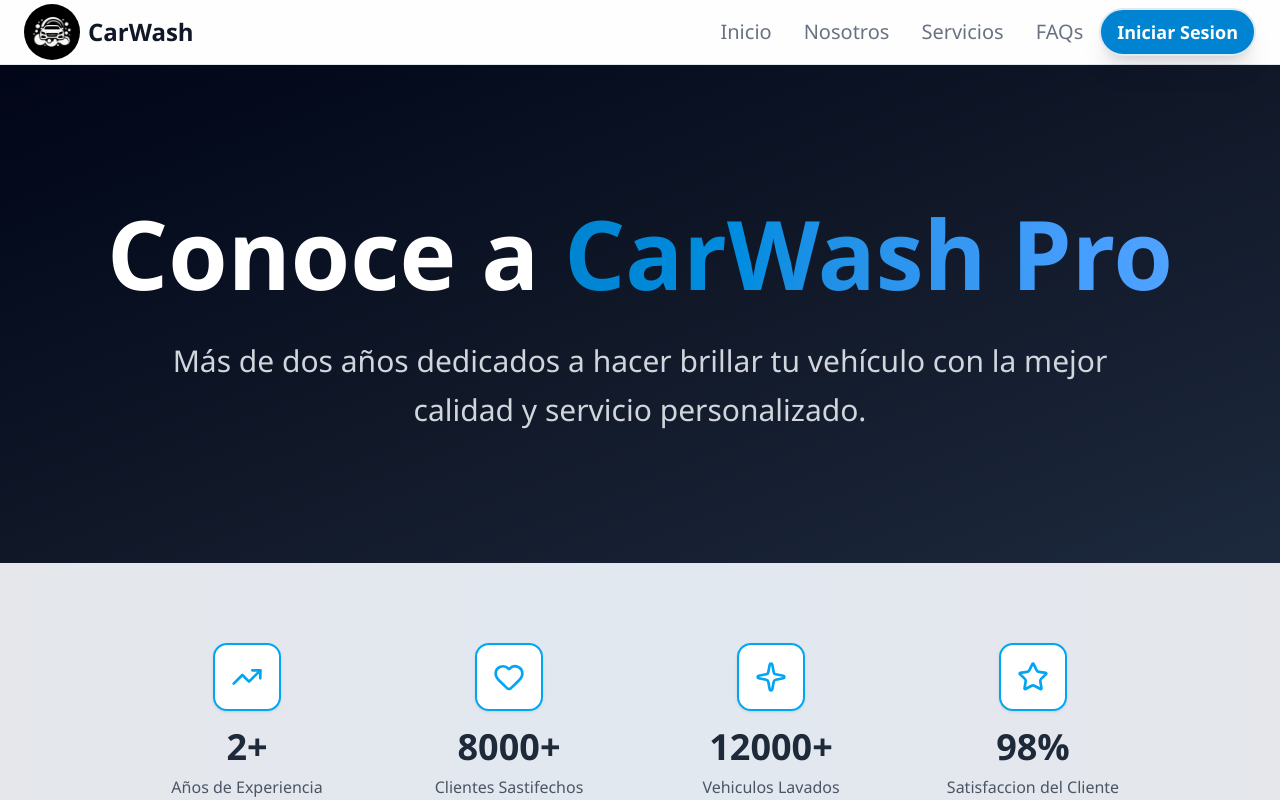
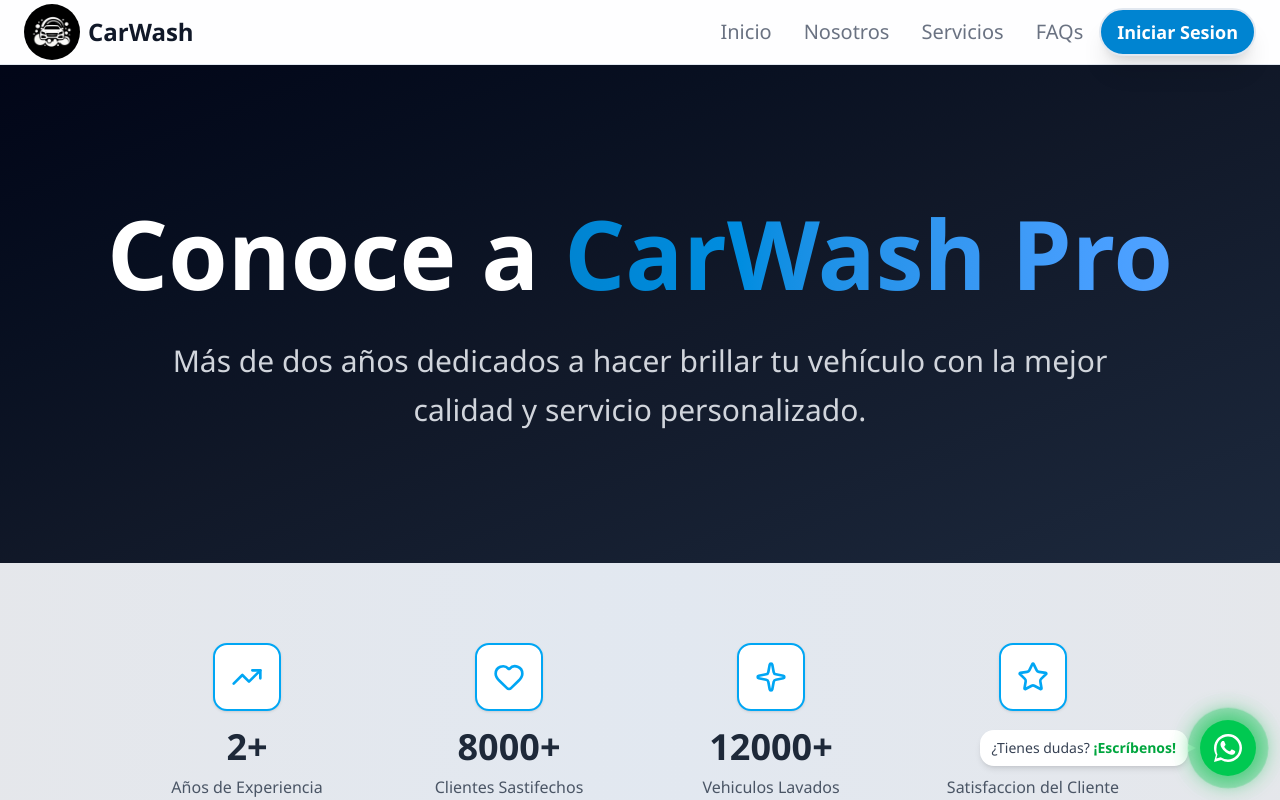
Before and after one commit to gerald-gv/CarWash-web, a React (Vite) app: page /nosotros in a window 1280 px wide. Shown: the top 800 px of the page. Built offline with nearby package versions, Linux system fonts and the light colour scheme.

Commit message:
Boton de Whatsapp Flotante añadido / Boton de Whatsapp en FAQs

```diff
--- /dev/null
+++ b/src/components/WhatsappButton.jsx
@@ -0,0 +1,45 @@
+import React from 'react'
+
+const WhatsappButton = () => {
+
+    const numero = import.meta.env.VITE_PHONE;
+    const mensaje = "Hola, quiero más informacion de los servicios."
+    const url = `https://wa.me/${numero}?text=${encodeURIComponent(mensaje)}`
+
+
+    return (
+        <div className='fixed bottom-6 right-6 z-50 flex items-center gap-3'>
+
+            {/* Mensaje flotante */}
+            <div className="relative hidden sm:flex items-center">
+                <div className="bg-white text-gray-700 px-3 py-2 rounded-xl shadow-md text-sm font-medium">
+                    ¿Tienes dudas? <span className="text-green-600 font-semibold">¡Escríbenos!</span>
+                </div>
+                {/* Triángulo apuntando al botón */}
+                <div className="absolute left-full top-1/2 transform -translate-y-1/2 w-0 h-0 border-l-8 border-l-white border-t-4 border-t-transparent border-b-4 border-b-transparent"></div>
+            </div>
+
+            <a href={url} rel="noopener noreferrer" target='_blank'>
+                <div className='relative w-14 h-14'>
+
+                    {/* Efecto radar */}
+                    <span className="absolute inset-0 rounded-full bg-green-500 opacity-75 animate-ping" style={{ animationDuration: "2.5s" }}></span>
+                    <span className="absolute inset-0 rounded-full bg-green-500 opacity-50 animate-ping" style={{ animationDuration: "2.5s", animationDelay: "1.25s" }}></span>
+
+
+                    {/* Botón principal */}
+                    <div className='relative w-14 h-14 rounded-full grid place-items-center bg-green-500 shadow-[0_0_20px_8px_rgba(34,197,94,0.7)] hover:scale-125 hover:bg-green-700 transition-all duration-300'>
+
+                        <svg xmlns="http://www.w3.org/2000/svg" viewBox="0 0 24 24" fill="white" className="w-7 h-7">
+
+                            <path d="M20.52 3.48A11.77 11.77 0 0012 0C5.37 0 0 5.37 0 12c0 2.12.55 4.15 1.6 5.95L0 24l6.22-1.63A11.92 11.92 0 0012 24c6.63 0 12-5.37 12-12 0-3.17-1.23-6.17-3.48-8.52zM12 21.82c-2.07 0-4.1-.55-5.88-1.6l-.42-.25-3.68.96.98-3.58-.26-.43A9.8 9.8 0 012.18 12c0-5.42 4.4-9.82 9.82-9.82 2.63 0 5.1 1.02 6.96 2.88A9.79 9.79 0 0121.82 12c0 5.42-4.4 9.82-9.82 9.82zm5.66-7.48c-.31-.16-1.84-.91-2.13-1.02-.29-.11-.5-.16-.71.16-.21.31-.82 1.02-1.01 1.23-.19.21-.37.23-.68.08-.31-.16-1.31-.48-2.5-1.52-.92-.82-1.54-1.84-1.72-2.15-.18-.31-.02-.48.14-.63.14-.14.31-.37.47-.55.16-.18.21-.31.31-.52.1-.21.05-.39-.03-.55-.08-.16-.71-1.72-.97-2.36-.25-.6-.5-.51-.71-.52h-.61c-.21 0-.55.08-.84.39-.29.31-1.1 1.08-1.1 2.63 0 1.55 1.12 3.05 1.28 3.26.16.21 2.19 3.35 5.32 4.7.74.32 1.31.51 1.76.65.74.24 1.41.21 1.94.13.59-.09 1.84-.75 2.1-1.48.26-.73.26-1.35.18-1.48-.08-.13-.29-.21-.6-.37z" />
+
+                        </svg>
+                    </div>
+                </div>
+            </a>
+        </div>
+    )
+}
+
+export default WhatsappButton
--- a/src/pages/FAQs.jsx
+++ b/src/pages/FAQs.jsx
@@ -3,6 +3,11 @@ import { Accordion } from '@/components/ui/accordion'
 import React from 'react'
 
 const FAQs = () => {
+
+  const numero = import.meta.env.VITE_PHONE
+  const mensaje = "Hola, quiero más información sobre los servicios."
+  const url = `https://wa.me/${numero}?text=${encodeURIComponent(mensaje)}`
+
   return (
     <section className='w-full py-12 md:py-32'>
       <div className='container px-4 md:px-6 mx-auto'>
@@ -14,13 +19,28 @@ const FAQs = () => {
             <p className='max-w-[900px] text-muted-foreground md:text-xl/relaxed' data-aos="fade-up" data-aos-delay="150">
               Encontraras las preguntas más comunes acerca de nuestro servicio de autolavado. Si tienes alguna otra consulta, contactanos mediante Whatsapp!
             </p>
+
+            {/* Boton Whatsapp */}
+            <div data-aos="fade-up" data-aos-delay="150">
+
+              <a href={url} target="_blank" rel="noopener noreferrer"
+                className="inline-flex items-center px-6 py-3 mt-6 text-white font-semibold bg-green-500 hover:bg-green-600 rounded-full shadow-lg transition-colors duration-300">
+                <svg xmlns="http://www.w3.org/2000/svg" viewBox="0 0 24 24" fill="white" className="w-6 h-6 mr-2">
+
+                  <path d="M20.52 3.48A11.77 11.77 0 0012 0C5.37 0 0 5.37 0 12c0 2.12.55 4.15 1.6 5.95L0 24l6.22-1.63A11.92 11.92 0 0012 24c6.63 0 12-5.37 12-12 0-3.17-1.23-6.17-3.48-8.52zM12 21.82c-2.07 0-4.1-.55-5.88-1.6l-.42-.25-3.68.96.98-3.58-.26-.43A9.8 9.8 0 012.18 12c0-5.42 4.4-9.82 9.82-9.82 2.63 0 5.1 1.02 6.96 2.88A9.79 9.79 0 0121.82 12c0 5.42-4.4 9.82-9.82 9.82zm5.66-7.48c-.31-.16-1.84-.91-2.13-1.02-.29-.11-.5-.16-.71.16-.21.31-.82 1.02-1.01 1.23-.19.21-.37.23-.68.08-.31-.16-1.31-.48-2.5-1.52-.92-.82-1.54-1.84-1.72-2.15-.18-.31-.02-.48.14-.63.14-.14.31-.37.47-.55.16-.18.21-.31.31-.52.1-.21.05-.39-.03-.55-.08-.16-.71-1.72-.97-2.36-.25-.6-.5-.51-.71-.52h-.61c-.21 0-.55.08-.84.39-.29.31-1.1 1.08-1.1 2.63 0 1.55 1.12 3.05 1.28 3.26.16.21 2.19 3.35 5.32 4.7.74.32 1.31.51 1.76.65.74.24 1.41.21 1.94.13.59-.09 1.84-.75 2.1-1.48.26-.73.26-1.35.18-1.48-.08-.13-.29-.21-.6-.37z" />
+
+                </svg>
+                Chatear en WhatsApp
+              </a>
+
+            </div>
           </div>
         </div>
       </div>
 
       <div className='mx-auto max-w-4xl px-4'>
         <Accordion type="single" collapsible>
-          <FaqItems  />
+          <FaqItems />
         </Accordion>
       </div>
     </section>
--- a/src/pages/Inicio.jsx
+++ b/src/pages/Inicio.jsx
@@ -1,11 +1,13 @@
 import React from 'react'
 import HeroSlider from '../components/HeroSlider'
 import Card from '../components/CardInicio'
+import WhatsappButton from '@/components/WhatsappButton'
 const Inicio = () => {
   return (
     <>
       <HeroSlider />
       <Card />
+      <WhatsappButton/>
     </>
   )
 }
--- a/src/pages/Nosotros.jsx
+++ b/src/pages/Nosotros.jsx
@@ -4,6 +4,7 @@ import FoundSection from '@/components/nosotros/FoundSection'
 import MissionSection from '@/components/nosotros/MissionSection'
 import StatsSection from '@/components/nosotros/StatsSection'
 import ValueSection from '@/components/nosotros/ValueSection'
+import WhatsappButton from '@/components/WhatsappButton'
 import React from 'react'
 
 const Nosotros = () => {
@@ -30,6 +31,7 @@ const Nosotros = () => {
       <EquipSection />
       <MissionSection />
       <FoundSection />
+      <WhatsappButton/>
     </>
   )
 }
```
Also changed, not shown: public/whatsapp.svg (added).
